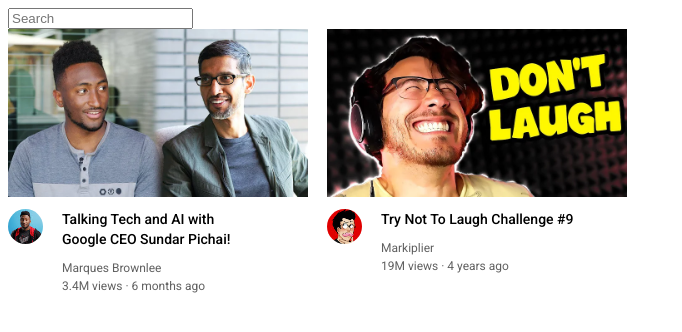
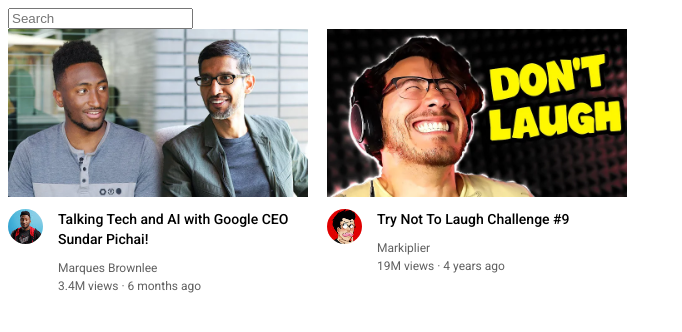
Before and after one commit to pranavpaul2006/youtube-clone, a plain HTML site: page index.html in a window 1280 px wide. Shown: the whole page, without its empty margins (0-682 px from the left). Drawn offline with Linux system fonts and the light colour scheme.

Commit message:
updated the styling using grid

```diff
--- a/index.html
+++ b/index.html
@@ -14,7 +14,7 @@
     <input class="search-bar"  type="text" placeholder="Search">
     <div class="video-preview">
         <div class="thumbnail-row"><img class="thumbnail" src="thumbnails/thumbnail-1.webp"></div>
-        <div>
+        <div class="video-info-grid">
             <div class="channel_picture">
                 <img class="profile_picture"  src="channel-picture/channel-1.jpeg">
             </div>
@@ -27,7 +27,7 @@
     </div>
     <div class="video-preview">
         <div class="thumbnail-row"><img class="thumbnail" src="thumbnails/thumbnail-2.webp"></div>
-        <div>
+        <div class="video-info-grid">
             <div class="channel_picture">
                 <img class="profile_picture"  src="channel-picture/channel-2.jpeg">
             </div>
--- a/style.css
+++ b/style.css
@@ -25,15 +25,9 @@ p{
 .search-bar{
     display: block;
 }
-
-.channel_picture{
-    display: inline-block;
-    width: 50px;
-    vertical-align: top;
-}
-.video-info{
-    display: inline-block;
-    width: 200px;
+.video-info-grid{
+    display: grid;
+    grid-template-columns: 50px 1fr;
 }
 .profile_picture{
     width: 70%;
```
